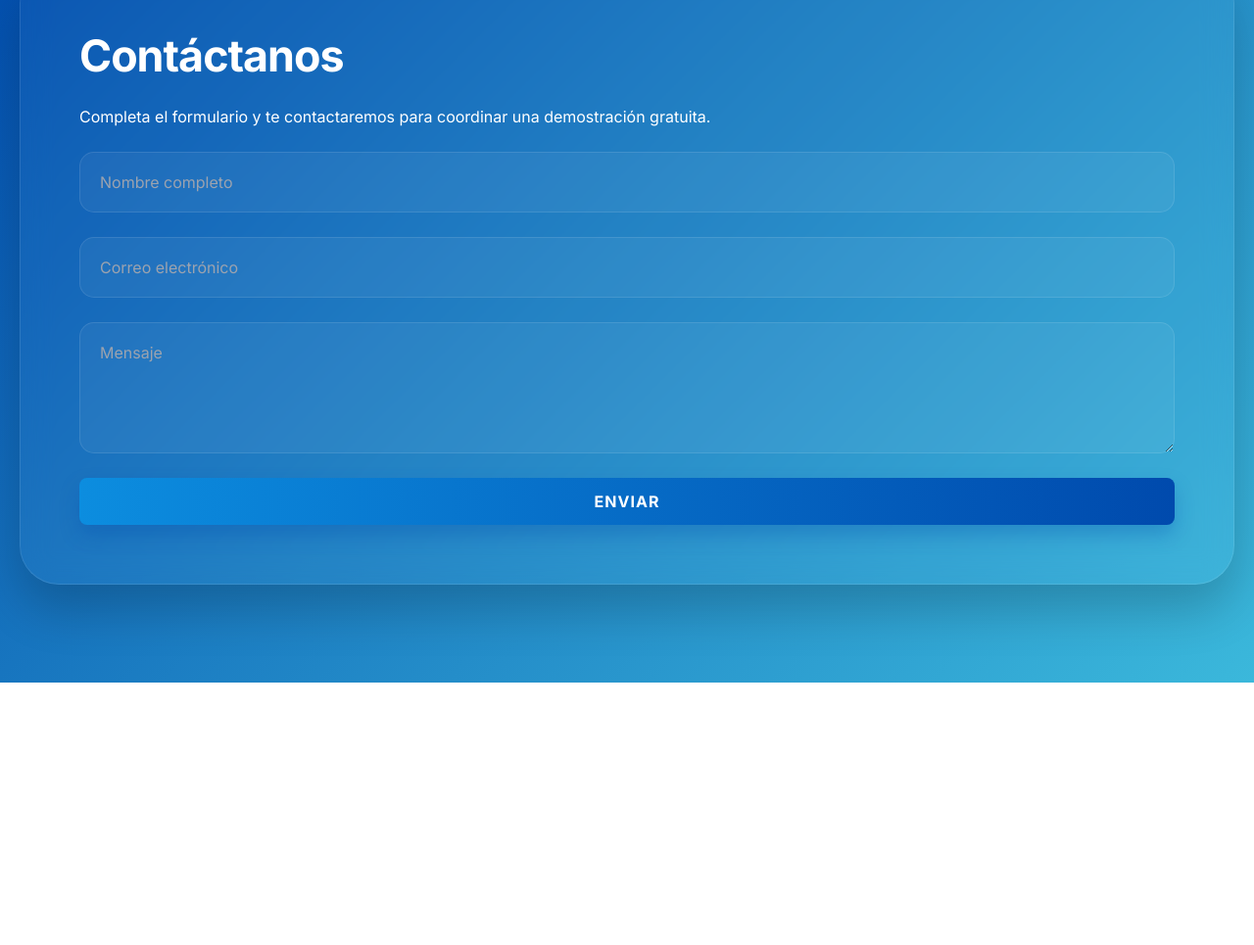
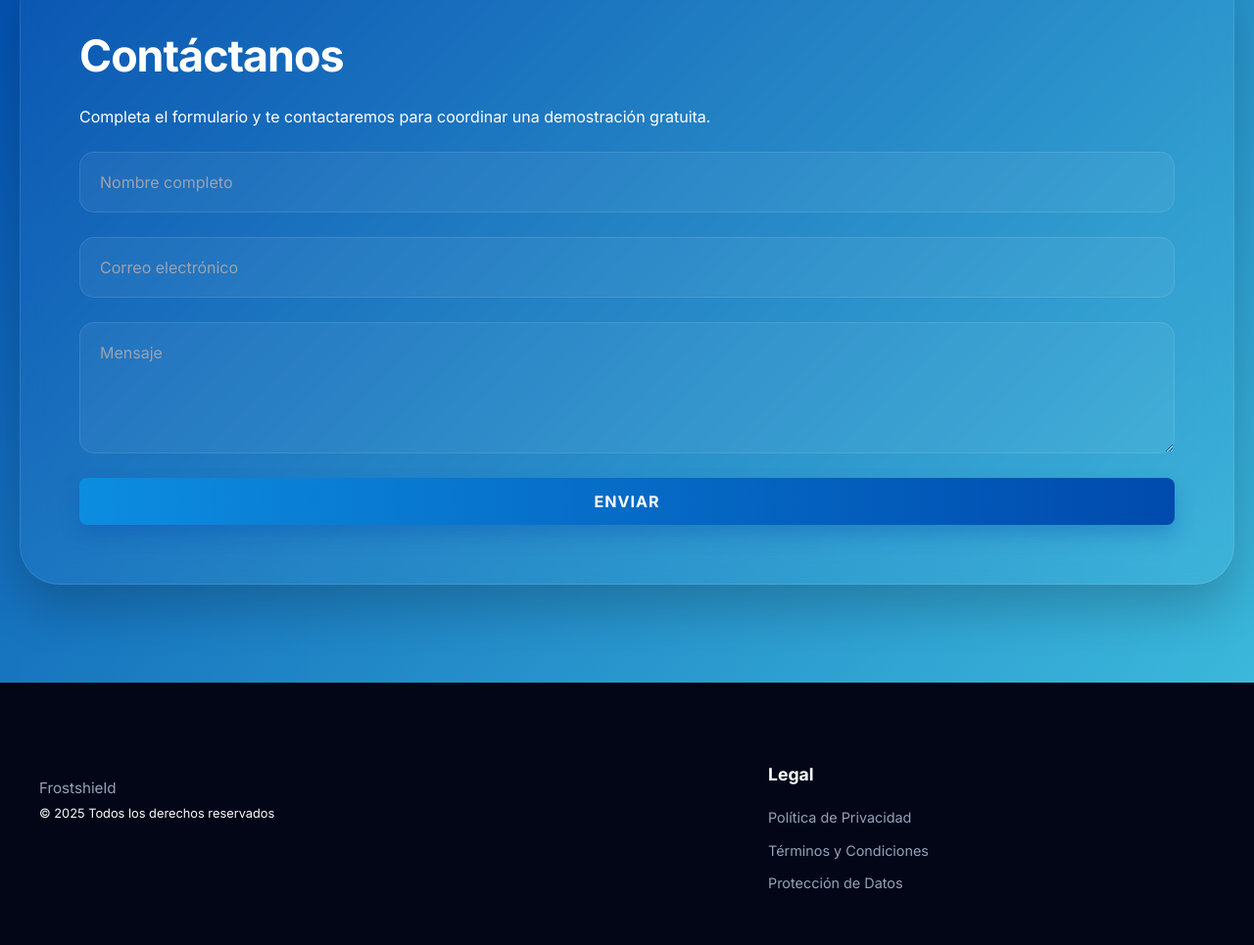
Before and after one commit to ColdTech-Peru/Landing-Page, a website: page index.html in a window 1280 px wide. Shown: the part 3888-4853 px from the top of the page at 98% size. Before the commit the page ends 4585 px from the top, so only its background shows below. Drawn offline with nearby package versions, Linux system fonts and the light colour scheme.

Commit message:
feat: correct footer

```diff
--- a/index.html
+++ b/index.html
@@ -208,7 +208,23 @@
     </section>
 </main>
 
+<!-- Footer -->
+<footer class="footer">
+    <div class="footer-container">
+        <div class="footer-brand">
+            <p>Frostshield</p>
+            <small>© 2025 Todos los derechos reservados</small>
+        </div>
 
+        <div class="footer-links">
+            <h4>Legal</h4>
+            <a href="#">Política de Privacidad</a>
+            <a href="#">Términos y Condiciones</a>
+            <a href="Documentos/LeyProteccionDatos.pdf">Protección de Datos</a>
+        </div>
+
+    </div>
+</footer>
 
 
 <script src="script.js"></script>
```
